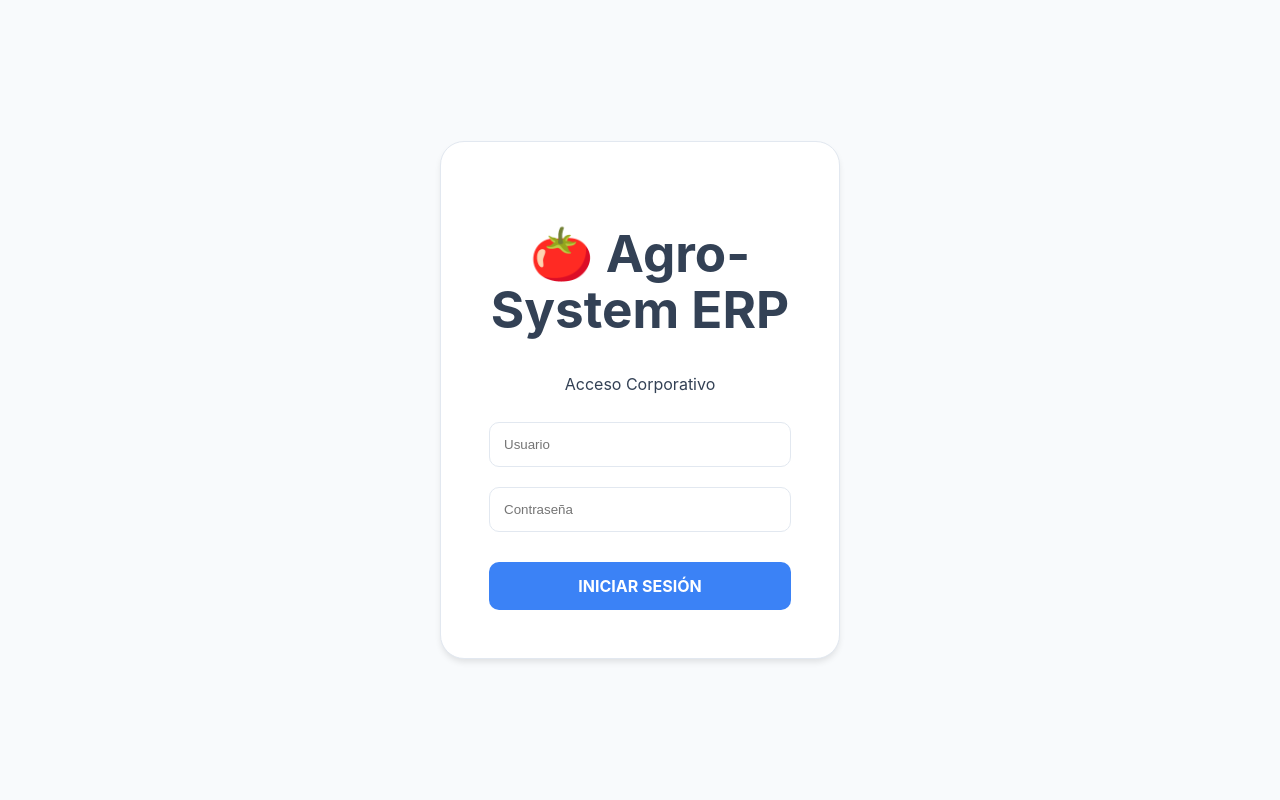
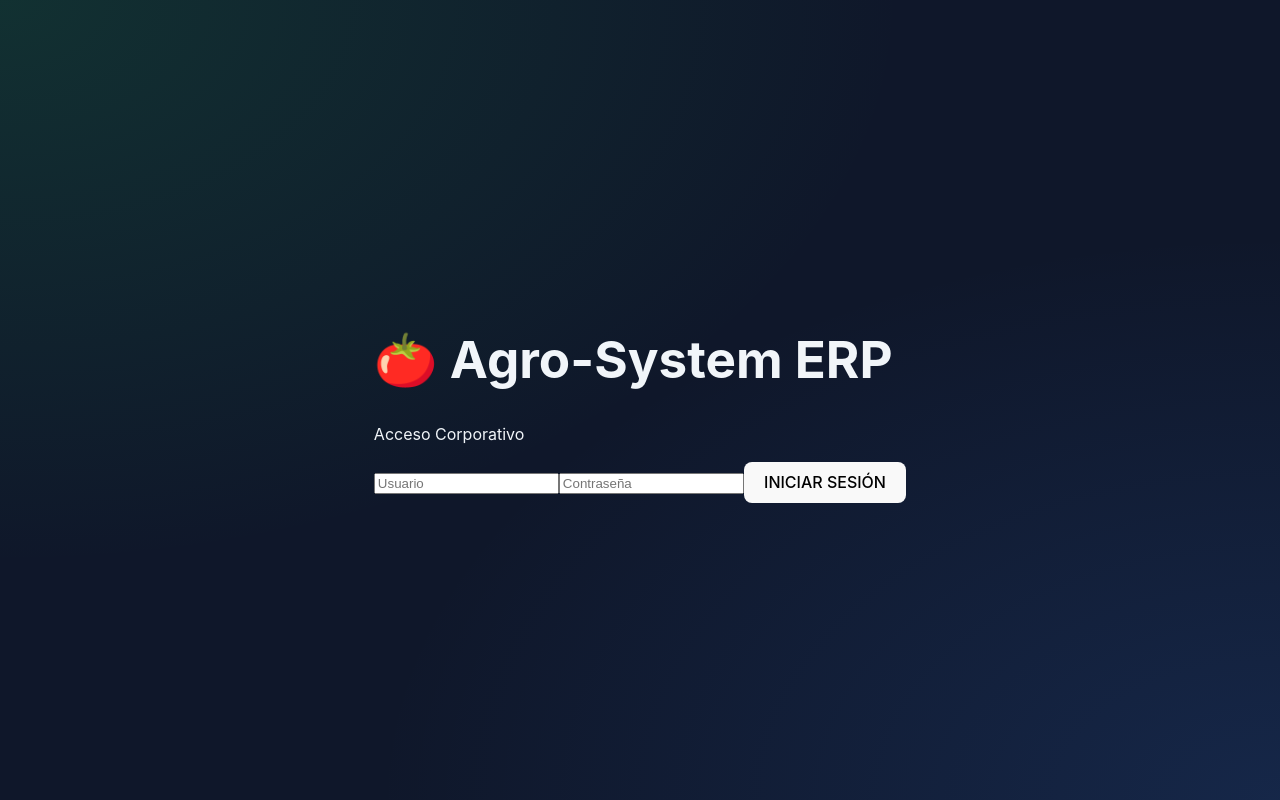
Before and after one commit to ElSRGio/F-VIA, a React (Vite) app: page / in a window 1280 px wide. Built offline with nearby package versions, Linux system fonts and the light colour scheme.

Commit message:
Actualización de diceño

```diff
--- a/src/App.css
+++ b/src/App.css
@@ -1,28 +1,31 @@
-/* --- VARIABLES DE DISEÑO --- */
+/* --- VARIABLES --- */
 :root {
   --primary: #0f172a;
-  --accent: #3b82f6;
-  --accent-hover: #2563eb;
-  --bg-body: #f8fafc;
-  --surface: #ffffff;
-  --text-main: #334155;
-  --text-light: #64748b;
+  --accent: #22c55e; /* Verde más acorde a Agro */
+  --bg-body: #0f172a; /* Fondo oscuro base */
+  --surface: rgba(255, 255, 255, 0.05); /* Glassmorphism base */
+  --text-main: #f1f5f9;
+  --text-light: #94a3b8;
   --danger: #ef4444;
   --success: #10b981;
-
-  --shadow-sm: 0 1px 2px 0 rgb(0 0 0 / 0.05);
-  --shadow-md: 0 4px 6px -1px rgb(0 0 0 / 0.1);
-
-  --radius: 12px;
+  --radius: 16px;
 }
 
-/* --- FIX FULL SCREEN (ESTO ARREGLA TU PROBLEMA) --- */
+/* --- BASE & FONDO --- */
 html, body {
   width: 100%;
-  height: 100%;
+  min-height: 100vh;
   margin: 0;
   padding: 0;
-  overflow-x: hidden; /* Evita scroll horizontal innecesario */
+  overflow-x: hidden;
+  font-family: 'Inter', system-ui, sans-serif;
+  /* Fondo degradado profesional */
+  background-color: var(--bg-body);
+  background-image:
+    radial-gradient(at 0% 0%, rgba(34, 197, 94, 0.15) 0px, transparent 50%),
+    radial-gradient(at 100% 100%, rgba(59, 130, 246, 0.15) 0px, transparent 50%);
+  background-attachment: fixed;
+  color: var(--text-main);
 }
 
 #root {
@@ -32,159 +35,74 @@ html, body {
   flex-direction: column;
 }
 
-/* --- RESET --- */
 * { box-sizing: border-box; }
 
-body {
-  font-family: 'Inter', system-ui, sans-serif;
-  background-color: var(--bg-body);
-  color: var(--text-main);
+/* --- ANIMACIONES --- */
+@keyframes fadeIn {
+  from { opacity: 0; transform: translateY(10px); }
+  to { opacity: 1; transform: translateY(0); }
+}
+.animate-fadeIn {
+  animation: fadeIn 0.5s ease-out forwards;
 }
 
 /* --- LAYOUT PRINCIPAL --- */
 .app-container {
   display: flex;
-  flex-direction: column;
-  width: 100%;
   min-height: 100vh;
-}
-
-/* --- NAVBAR --- */
-.navbar {
-  background: var(--surface);
-  height: 70px;
-  padding: 0 2rem;
-  display: flex;
-  justify-content: space-between;
-  align-items: center;
-  position: sticky;
-  top: 0;
-  z-index: 100;
-  border-bottom: 1px solid #e2e8f0;
   width: 100%;
 }
 
-.nav-brand {
-  display: flex; align-items: center; gap: 12px;
-  font-size: 1.3rem; font-weight: 800; color: var(--primary);
+.main-content {
+  flex: 1;
+  width: 100%;
+  padding: 1.5rem;
+  padding-top: 4rem; /* Espacio para el botón móvil hamburguesa */
 }
 
-.menu-btn {
-  background: transparent; border: 1px solid #e2e8f0;
-  border-radius: 8px; padding: 8px; cursor: pointer;
-  color: var(--text-main); display: flex;
-}
-
-.user-info {
-  background: #eff6ff; color: var(--accent);
-  padding: 6px 16px; border-radius: 20px; font-size: 0.9rem; font-weight: 600;
-}
-
-/* --- SIDEBAR --- */
-.sidebar {
-  position: fixed; left: -300px; top: 70px; bottom: 0; width: 300px;
-  background: var(--surface); border-right: 1px solid #e2e8f0;
-  padding: 1.5rem; transition: transform 0.3s ease; z-index: 90;
-  box-shadow: 4px 0 15px rgba(0,0,0,0.05);
-}
-.sidebar.open { transform: translateX(300px); }
-
-.sidebar button {
-  width: 100%; background: transparent; border: none;
-  padding: 14px 16px; text-align: left; font-size: 1rem;
-  color: var(--text-main); border-radius: 8px; cursor: pointer;
-  display: flex; align-items: center; gap: 12px; margin-bottom: 8px;
-}
-.sidebar button:hover { background: #f8fafc; color: var(--accent); }
-.logout-btn { margin-top: 2rem; color: var(--danger) !important; }
-
-/* --- CONTENIDO PRINCIPAL (FULL WIDTH) --- */
-.main-content {
-  flex: 1;
-  width: 100%;          /* Ocupa el 100% del ancho disponible */
-  max-width: 100%;      /* Sin límites */
-  padding: 2rem 3rem;   /* Espacio interno */
-  margin: 0;            /* Sin márgenes externos */
-  overflow-x: hidden;   /* Evita desbordes */
-}
-
-/* --- DASHBOARD VIEW --- */
-.dashboard-view {
-  width: 100%; /* Asegura que el contenedor interno también se estire */
+@media (min-width: 768px) {
+  .main-content {
+    padding: 2.5rem;
+    padding-top: 2.5rem;
+  }
 }
 
 /* --- LOGIN --- */
+/* Si usas el componente Login.jsx, asegúrate de que use clases Tailwind o estas: */
 .login-wrapper {
   height: 100vh; width: 100%; display: flex;
-  justify-content: center; align-items: center; background: #f8fafc;
-}
-.login-card {
-  background: white; padding: 3rem; border-radius: 24px;
-  box-shadow: var(--shadow-md); width: 90%; max-width: 400px;
-  text-align: center; border: 1px solid #e2e8f0;
-}
-.login-card input {
-  width: 100%; padding: 14px; margin: 10px 0;
-  border: 1px solid #e2e8f0; border-radius: 10px;
-}
-.login-card button {
-  width: 100%; padding: 14px; margin-top: 20px;
-  background: var(--accent); color: white; border: none;
-  border-radius: 10px; font-weight: bold; cursor: pointer;
+  justify-content: center; align-items: center;
 }
 
-/* --- TABLA (ESTIRADA AL 100%) --- */
-.actions-bar {
-  display: flex; justify-content: space-between; align-items: center;
-  margin-bottom: 2rem; padding-bottom: 1rem; border-bottom: 1px solid #e2e8f0;
+/* --- ESTILOS GLOBALES DE TABLAS (Si no usas Tailwind en Dashboard) --- */
+table {
   width: 100%;
+  border-collapse: separate;
+  border-spacing: 0;
+}
+thead { background: rgba(255,255,255,0.05); }
+th {
+  text-align: left; padding: 16px;
+  color: var(--text-light); font-size: 0.75rem;
+  text-transform: uppercase; letter-spacing: 0.05em;
+}
+td {
+  padding: 16px;
+  border-bottom: 1px solid rgba(255,255,255,0.05);
 }
 
-.export-btn {
-  background: #10b981; color: white; border: none;
-  padding: 12px 24px; border-radius: 10px; cursor: pointer;
-  display: flex; gap: 8px; align-items: center; font-weight: 600;
+/* --- SCROLLBAR PERSONALIZADO --- */
+::-webkit-scrollbar {
+  width: 8px;
+  height: 8px;
 }
-
-.table-responsive {
-  width: 100%; /* OBLIGATORIO: Ancho total */
-  display: block; /* Asegura comportamiento de bloque */
-  background: var(--surface); border-radius: var(--radius);
-  box-shadow: var(--shadow-sm); border: 1px solid #e2e8f0;
-  overflow-x: auto; /* Scroll si es muy pequeño */
+::-webkit-scrollbar-track {
+  background: rgba(0,0,0,0.2);
 }
-
-table {
-  width: 100%; /* Tabla estirada al 100% */
-  border-collapse: collapse;
-  table-layout: auto; /* Ajuste automático de columnas */
+::-webkit-scrollbar-thumb {
+  background: rgba(255,255,255,0.2);
+  border-radius: 4px;
 }
-
-thead { background: #f8fafc; border-bottom: 1px solid #e2e8f0; }
-th { text-align: left; padding: 20px; color: var(--text-light); font-weight: 700; font-size: 0.8rem; text-transform: uppercase; }
-td { padding: 20px; border-bottom: 1px solid #f1f5f9; color: var(--text-main); }
-
-/* --- PILLS --- */
-.status-pill { display: inline-flex; padding: 6px 14px; border-radius: 99px; font-size: 0.85rem; font-weight: 700; }
-.status-pill.ok { background: #fef2f2; color: #ef4444; border: 1px solid #fecaca; }
-.status-pill.warn { background: #f0fdf4; color: #16a34a; border: 1px solid #bbf7d0; }
-
-/* --- CAMARA --- */
-.scanner-container { text-align: center; padding-top: 2rem; width: 100%; }
-.camera-box {
-  max-width: 600px; margin: 0 auto; border-radius: 24px; overflow: hidden;
-  box-shadow: var(--shadow-md); position: relative; border: 4px solid #e2e8f0;
+::-webkit-scrollbar-thumb:hover {
+  background: rgba(255,255,255,0.3);
 }
-.overlay-result {
-  position: absolute; bottom: 0; width: 100%;
-  background: rgba(255,255,255,0.95); padding: 1.5rem;
-  font-weight: 800; color: var(--primary); border-top: 1px solid #e2e8f0;
-}
-
-/* --- MÓVIL --- */
-@media (max-width: 768px) {
-  .main-content { padding: 1rem; }
-  th, td { padding: 12px; }
-  .actions-bar { flex-direction: column; align-items: flex-start; gap: 1rem; }
-  .export-btn { width: 100%; justify-content: center; }
-}
```
